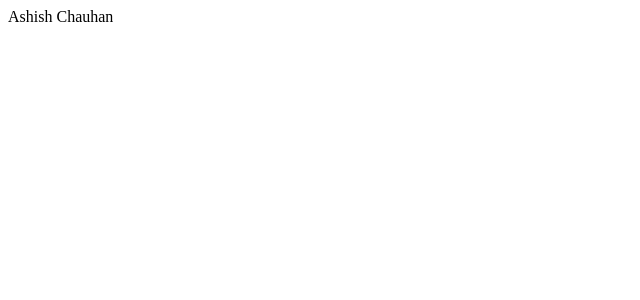
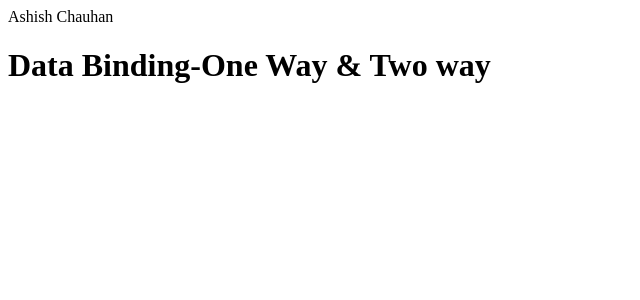
Before and after one commit to AshishChauhan7386/Angular-repository, an Angular app: page / in a window 1280 px wide. Shown: the top 300 px of the page, without its empty margins (0-640 px from the left). Built offline with nearby package versions, Linux system fonts and the light colour scheme.

Commit message:
One Way Data Binding

```diff
--- a/src/app/app.component.html
+++ b/src/app/app.component.html
@@ -1 +1,2 @@
 {{message}}
+<app-data-binding></app-data-binding>
```
